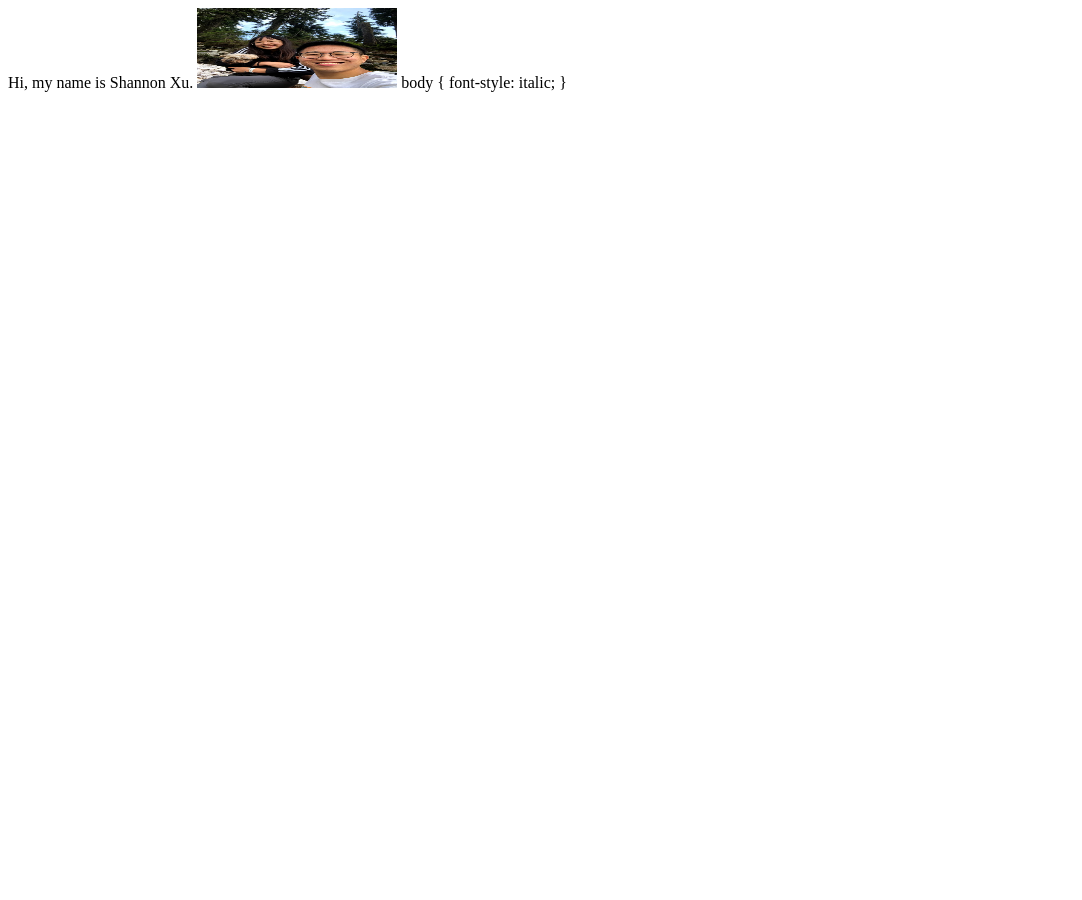
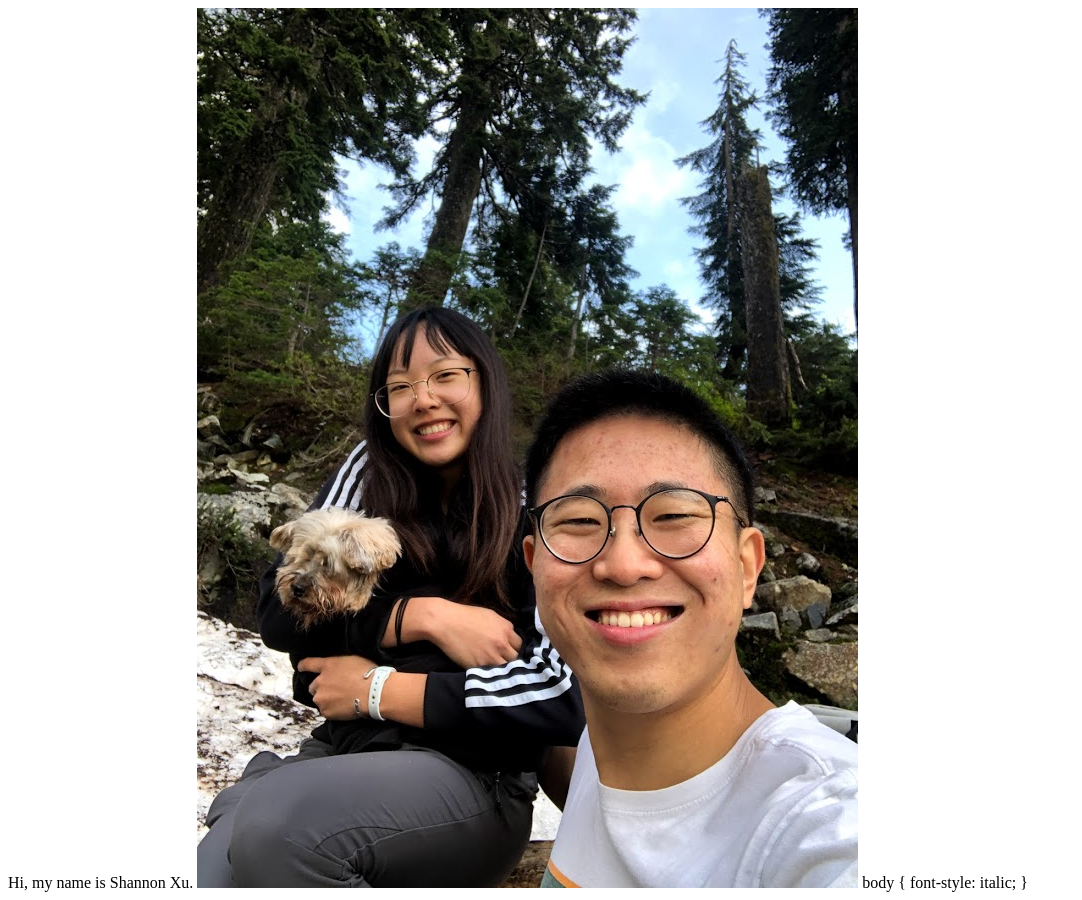
Before and after one commit to shiaoshannonxu/shiaoshannonxu.github.io, a plain HTML site: page index.html in a window 1280 px wide. Shown: the whole page, without its empty margins (0-1082 px from the left). Before the commit the page ends 800 px from the top, so only its background shows below. Drawn offline with Linux system fonts and the light colour scheme.

Commit message:
adjusted the image

```diff
--- a/index.html
+++ b/index.html
@@ -11,7 +11,7 @@
        </body>
 
 <body>
-        <img src=shannon1.jpg width="200" height="80">
+        <img src=shannon1.jpg width="661" height="880">
      </body>
 
 </html>
```
